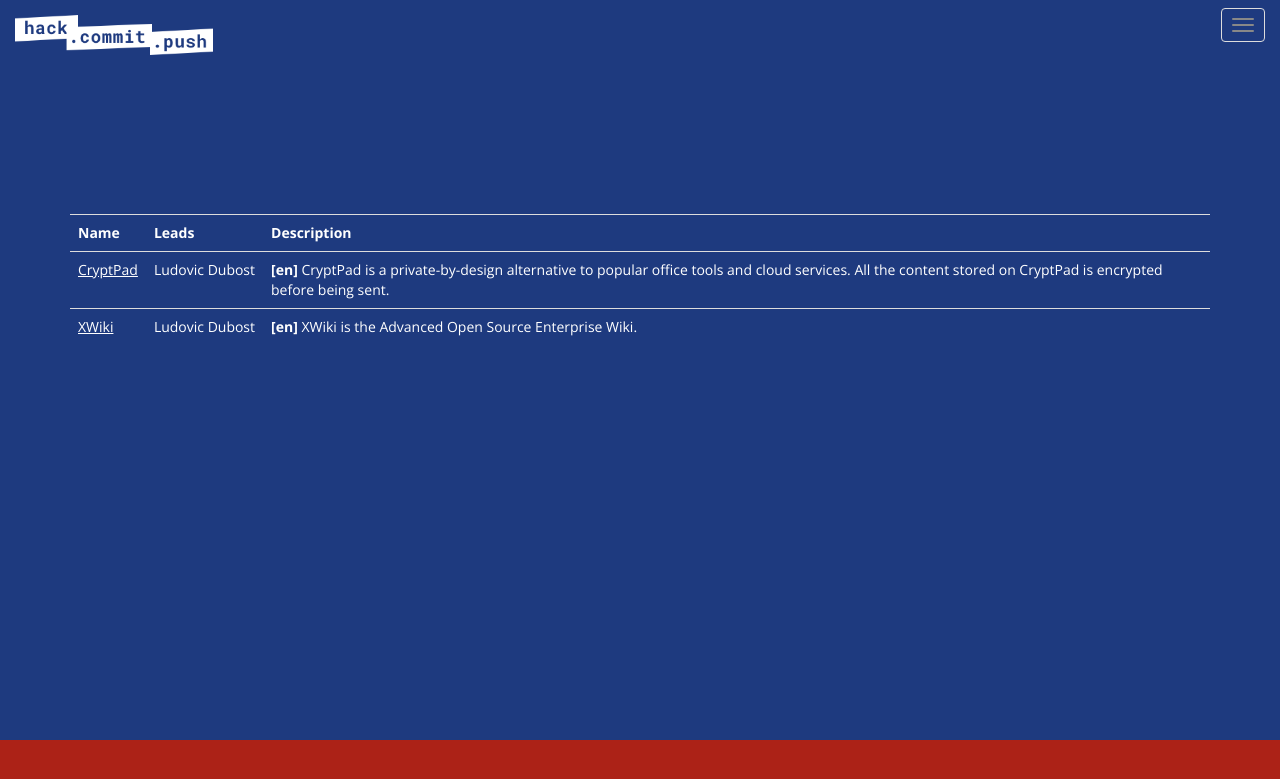
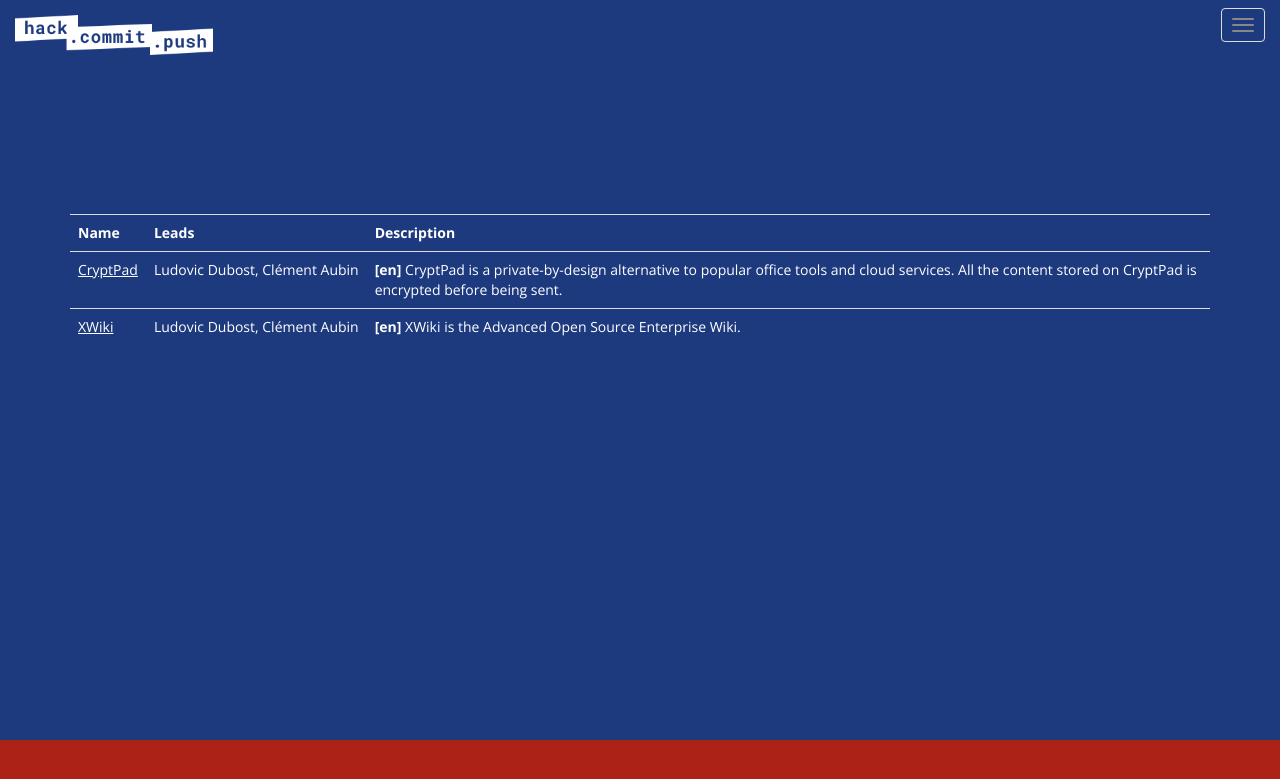
Before and after one commit to hack-commit-push/paris2020, a Jekyll site: the page built from index.html, in a window 1280 px wide and 900 px high, scrolled down 3863 px. Shown: the top 779 px of the window. Built offline with Jekyll 4.4.1, drawn with Linux system fonts in a browser that asks for light colours.

Commit message:
Add XWiki/CryptPad co-lead

```diff
--- a/_data/projects.yml
+++ b/_data/projects.yml
@@ -5,6 +5,7 @@
       XWiki is the Advanced Open Source Enterprise Wiki.
   leads:
     - name: Ludovic Dubost
+    - name: Clément Aubin
 - name: CryptPad
   url: https://cryptpad.fr/
   description:
@@ -13,3 +14,4 @@
       All the content stored on CryptPad is encrypted before being sent.
   leads:
     - name: Ludovic Dubost
+    - name: Clément Aubin
```
